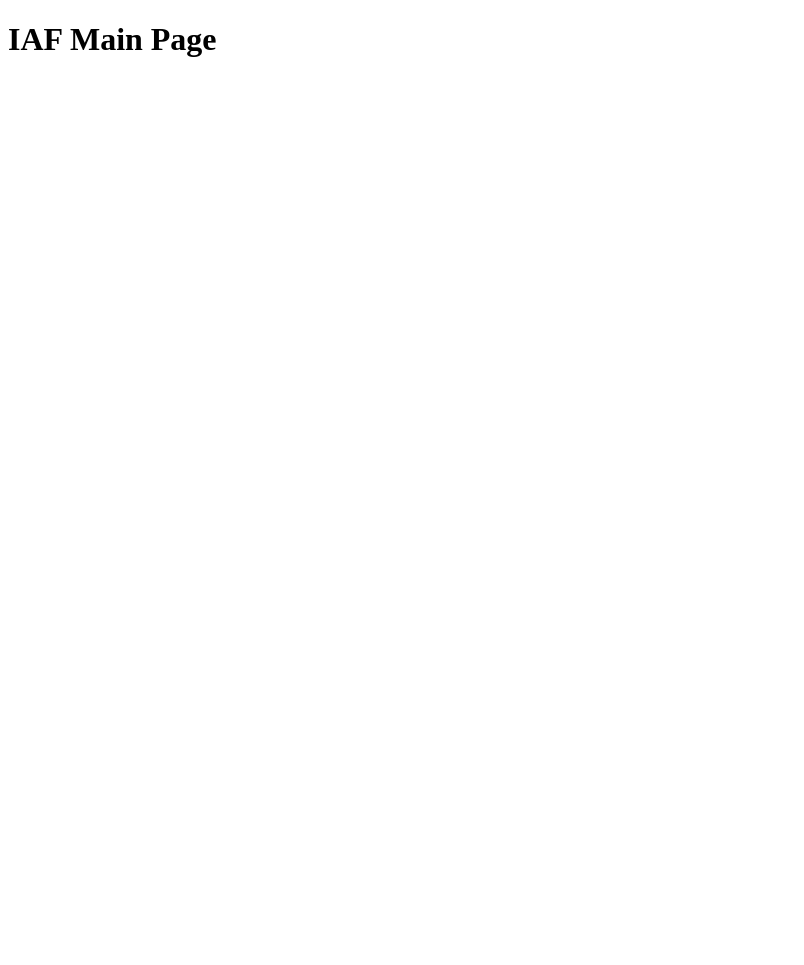
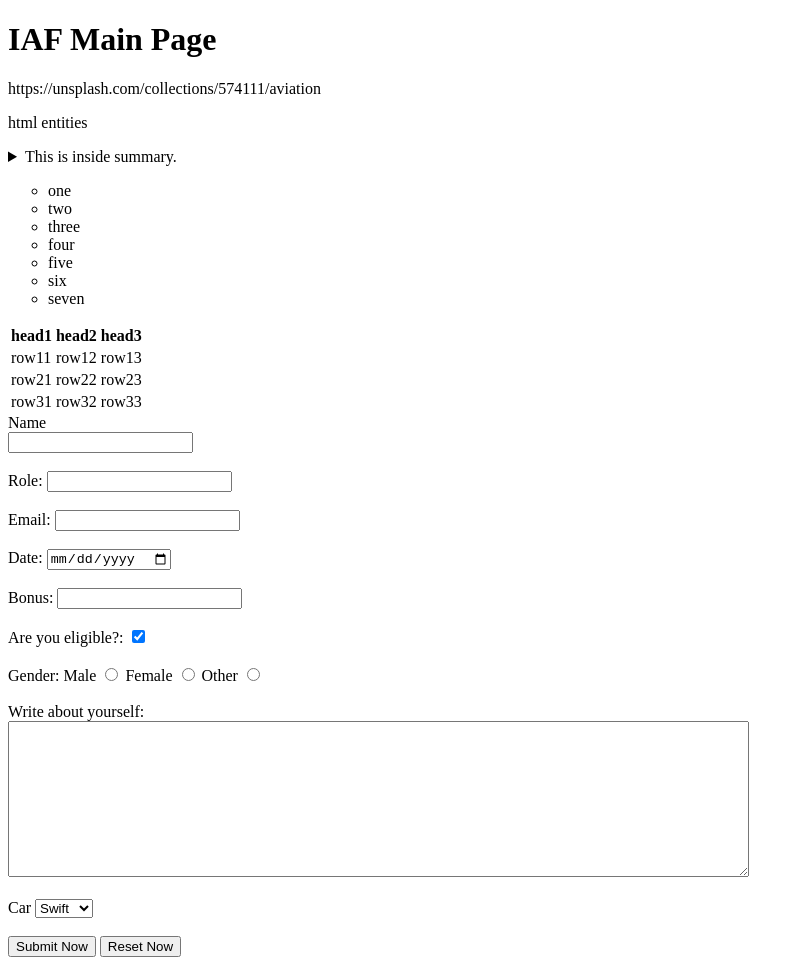
Before and after one commit to coderbros213/frontend-forces, a plain HTML site: page files/airforce/main.html in a window 1280 px wide. Shown: the whole page, without its empty margins (0-804 px from the left). Before the commit the page ends 800 px from the top, so only its background shows below. Drawn offline with Linux system fonts and the light colour scheme.

Commit message:
Added essential info. for future
Added necessary templates for future.

```diff
--- a/files/airforce/main.html
+++ b/files/airforce/main.html
@@ -9,6 +9,102 @@
 
 <body>
     <h1>IAF Main Page</h1>
+
+    <p>https://unsplash.com/collections/574111/aviation</p>
+    <p>html entities</p>
+    <details>
+        <summary>This is inside summary.</summary>
+        This is outside summary
+    </details>
+    <ul type="circle">
+        <li>one</li>
+        <li>two</li>
+        <li>three</li>
+        <li>four</li>
+        <li>five</li>
+        <li>six</li>
+        <li>seven</li>
+    </ul>
+    <table>
+        <thead>
+            <tr>
+                <th>head1</th>
+                <th>head2</th>
+                <th>head3</th>
+            </tr>
+        </thead>
+        <tbody>
+            <tr>
+                <td>row11</td>
+                <td>row12</td>
+                <td>row13</td>
+            </tr>
+            <tr>
+                <td>row21</td>
+                <td>row22</td>
+                <td>row23</td>
+            </tr>
+            <tr>
+                <td>row31</td>
+                <td>row32</td>
+                <td>row33</td>
+            </tr>
+        </tbody>
+    </table>
+
+    <form action="backend.php">
+        <label for="name"> Name</label>
+        <div>
+            <input type="text" name="myName" id="name">
+        </div>
+        <br>
+        <div>
+            Role: <input type="text" name="myRole">
+        </div>
+        <br>
+        <div>
+            Email: <input type="email" name="myEmail">
+        </div>
+
+        <br>
+        <div>
+            Date: <input type="date" name="myDate">
+        </div>
+        <br>
+        <div>
+            Bonus: <input type="number" name="myBonus">
+        </div>
+        <br>
+        <div>
+            Are you eligible?: <input type="checkbox" name="myEligibility" checked>
+        </div>
+        <br>
+        <div>
+            Gender: Male <input type="radio" name="myGender"> Female <input type="radio" name="myGender"> Other <input type="radio" name="myGender">
+        </div>
+
+        <br>
+        <div>
+            Write about yourself: <br><textarea name="myText" cols="90" rows="10"></textarea>
+        </div>
+
+        <br>
+        <div>
+            <label for="car">Car</label>
+            <select name="myCar" id="car">
+                <option value="ind">Indica</option>
+                <option value="swf" selected>Swift</option>
+            </select>
+        </div>
+        <br>
+
+        <div>
+            <input type="submit" value="Submit Now">
+            <input type="reset" value="Reset Now">
+        </div>
+    </form>
+
+
 </body>
 
 </html>
```
Also changed, not shown: index.html (+3 -3 lines).
